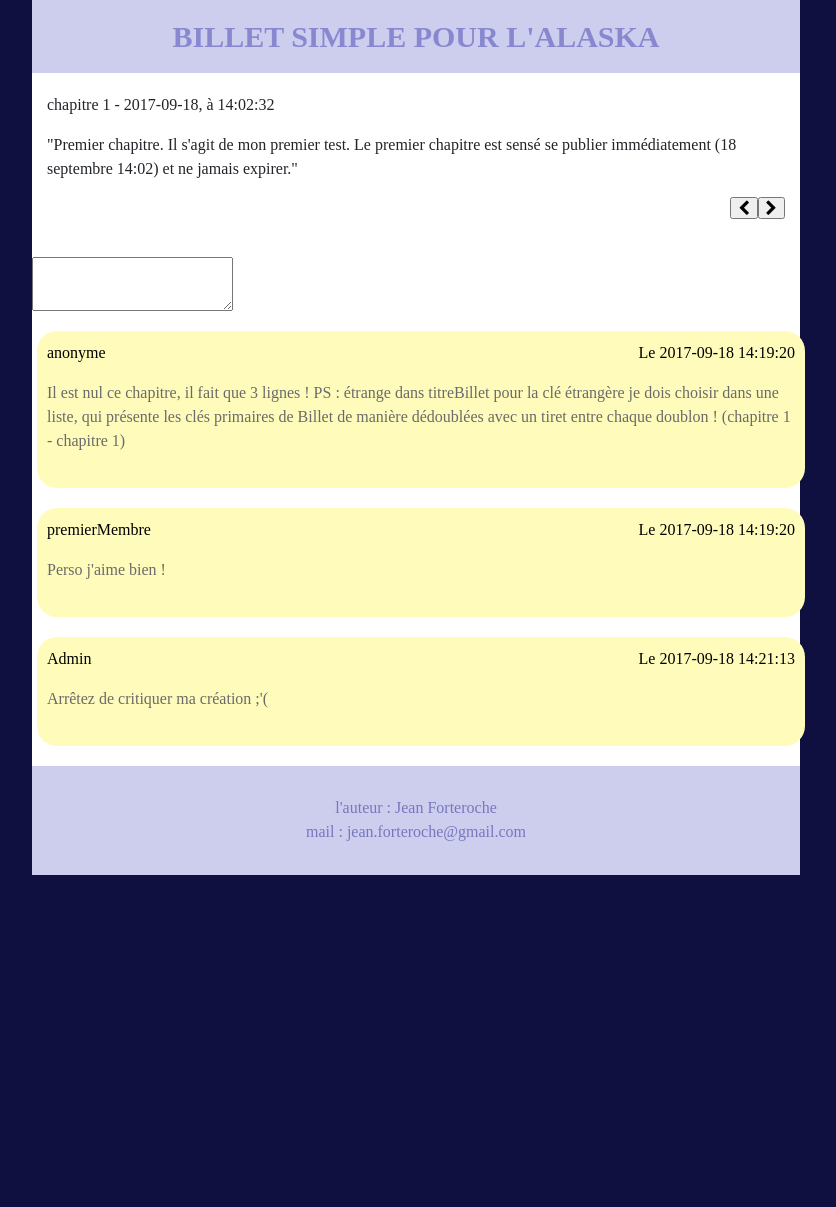
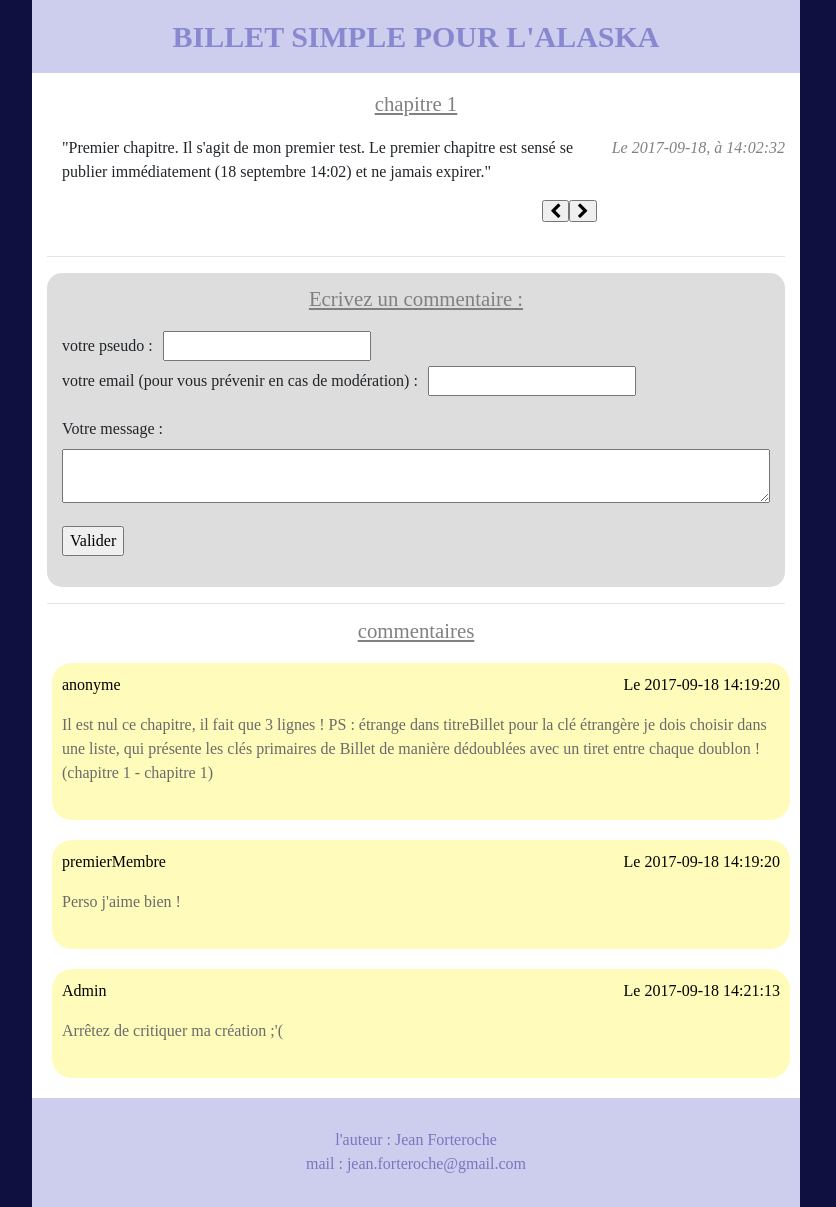
Before and after one commit to FredEtRick/projet_3_OC, a PHP site: the page made by index.php in a window 1280 px wide. Shown: the whole page, without its empty margins (224-1060 px from the left). Before the commit the page ends 875 px from the top, so only its background shows below. Run offline with PHP 8.4, Linux system fonts and the light colour scheme; data comes from the database, SQL or seed files in the repository; some libraries are stand-ins or nearby versions.

Commit message:
bug SQL après tentative ajout commentaire

```diff
--- a/controler/visitorControler.php
+++ b/controler/visitorControler.php
@@ -6,6 +6,7 @@
     class VisitorControler // faire deuxième controleur pour admin
     {
         private $_visitorPostManager;
+        private $_visitorCommentManager;
 
         public function __construct()
         {
@@ -63,6 +64,39 @@
                     $postTitle = $activePost['title'];
                     $postDateTimePub = $activePost['dateTime'];
                     $pageTitle = 'Billet simple pour l\'Alaska - ' . $postTitle;
+                    $error = false;
+                    $sent = false;
+                    $message = '';
+                    $allGiven = isset($_POST['login']) && isset($_POST['email']) && isset($_POST['message']);
+                    $someGiven = isset($_POST['login']) || isset($_POST['email']) || isset($_POST['message']);
+                    if ($someGiven)
+                    {
+                        if (! $allGiven)
+                        {
+                            $error = true;
+                            $message .= 'Vous n\'avez pas renseigné tous les champs. ';
+                        }
+                        // suppr mail ? Y est pas dans BDD
+                        if ((isset($_POST['email'])) && (! filter_var($_POST['email'], FILTER_VALIDATE_EMAIL)))
+                        {
+                            $error = true;
+                            $message .= 'E-mail invalide. ';
+                        }
+                    }
+                    if ($allGiven && ! $error)
+                    {
+                        $sent = true;
+
+                        $newComment = new Comment(); // initialise la date a l'actuelle si pas d'arguments
+                        // supprimer mail ? Y est pas dans BDD
+                        $newComment->setContent(strip_tags($_POST['message']));
+                        $newComment->setVisitorLogin(strip_tags($_POST['login']));
+                        $newComment->setPostTitle($postTitle);
+
+                        $this->_visitorCommentManager->insert($newComment);
+
+                        $message .= 'Le commentaire a été envoyé.';
+                    }
 
                     ob_start();
                     require_once $_SERVER['DOCUMENT_ROOT'] . '/view/onePostView.php';
--- a/view/myChanges.css
+++ b/view/myChanges.css
@@ -1,3 +1,30 @@
+h4
+{
+    font-size : 1.3em;
+    text-align : center;
+    text-decoration : underline;
+    color : gray;
+    margin-bottom : 20px;
+}
+.onePostDate
+{
+    font-style : italic;
+    color : gray;
+}
+label
+{
+    margin-right : 10px;
+}
+textarea
+{
+    width : 100%;
+}
+form
+{
+    background : #ddd;
+    padding : 15px;
+    border-radius : 15px;
+}
 .boutonSuppr, .boutonModif
 {
     margin-top : -200px !important; /* marche a peine (décale de deux trois pixels) */
--- a/view/onePostView.php
+++ b/view/onePostView.php
@@ -5,10 +5,9 @@ traduire, virer les fonction, garder les while et if, donner des noms simples au
 
 <!-- show post -->
 <section class="row">
-    <article class="col-xxl-12 col-xl-12 col-sm-12">
-        <p>
-            <?= $postTitle ?> - <?= $postDateTimePub ?>
-        </p>
+    <article class="col-xxl-12 col-xl-12 col-sm-12 post">
+        <h4><?= $postTitle ?></h4>
+        <p class="float-right onePostDate">Le <?= $postDateTimePub ?></p>
         <div class="row" id="parent">
             <div class="col-xxl-6 col-xl-12 col-sm-12">
                 <p id="content"></p>
@@ -17,29 +16,56 @@ traduire, virer les fonction, garder les while et if, donner des noms simples au
                 <p id="shouldNotAppear"></p>
             </div>
         </div>
+        <hr />
     </article>
-</section>
-
+    <article class="col-xxl-12 col-xl-12 col-sm-12">
+<?php
+    if ($error)
+    {
+?>
+        <p class="alert alert-danger" role="alert">Erreur : <?= $message; ?></p>
+<?php
+    }
+?>
+<?php
+    if ($sent)
+    {
+?>
+        <p class="alert alert-success" role="alert"><?= $message; ?></p>
+<?php
+    }
+?>
+        <form method="post">
+            <h4>Ecrivez un commentaire :</h4>
+            <p>
+                <label for="login">votre pseudo :  </label><input type="text" id="login" name="login" maxlength="30" /><br />
+                <!-- suppr mail ? Y est pas dans BDD -->
+                <label for="email">votre email (pour vous prévenir en cas de modération) : </label><input type="email" id="email" name="email" />
+            </p>
+            <p>
+                <label for="message">Votre message :</label><br />
+                <textarea id="message" name="message"></textarea>
+            </p>
+            <p>
+                <input type="submit" value="Valider" />
+            </p>
+        </form>
+        <hr />
+    </article>
 <!-- show all comments relatives to the post -->
-
-<section class="row">
-    <textarea class="tinymce"></textarea>
-    <script type="text/javascript" src="../plugins/jquery.min.js"></script>
-    <script type="text/javascript" src="../plugins/tinymce/tinymce.min.js"></script>
-    <script type="text/javascript" src="../plugins/tinymce/init-tinymce.js"></script>
-</section>
-
-<section class="row">
+    <article class="col-xxl-12 col-xl-12 col-sm-12">
+        <h4>commentaires</h4>
 <?php
     foreach($comments as $comment) // reste à réadapter noms dessous pour tableau
     {
 ?>
         <div class="hidden-xl-down col-xxl-3"></div>
-        <article class="col-xxl-6 col-xl-12 col-sm-12 bulle">
+        <div class="col-xxl-6 col-xl-12 col-sm-12 bulle">
             <p><?= $comment['visitorLogin'] ?><span class="float-right">Le <?= $comment['dateTime'] ?></span></p>
             <p class="dernier"><?= $comment['content'] ?></p>
-        </article>
+        </div>
 <?php
     }
 ?>
+    </article>
 </section>
```
Also changed, not shown: controler/adminControler.php (+8 -0 lines), model/Comment.php (+29 -23 lines), 1 other file.
